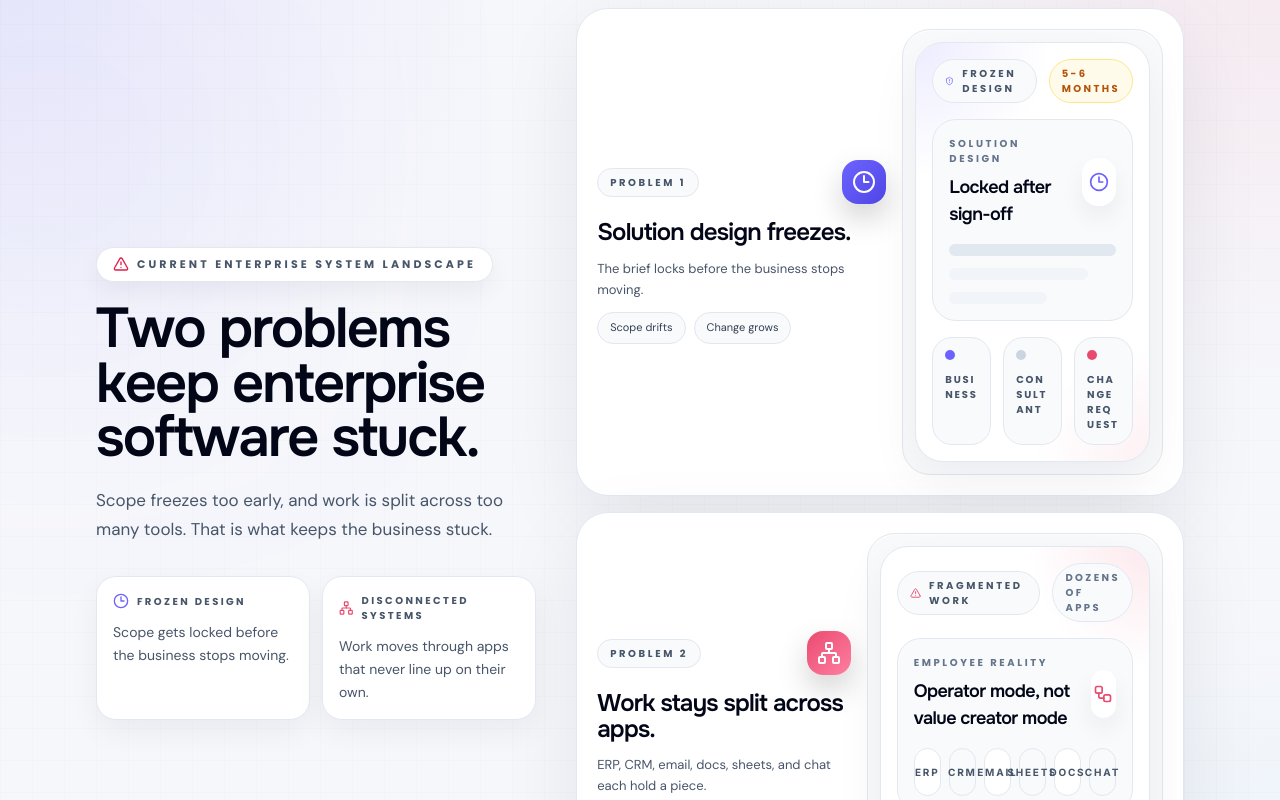
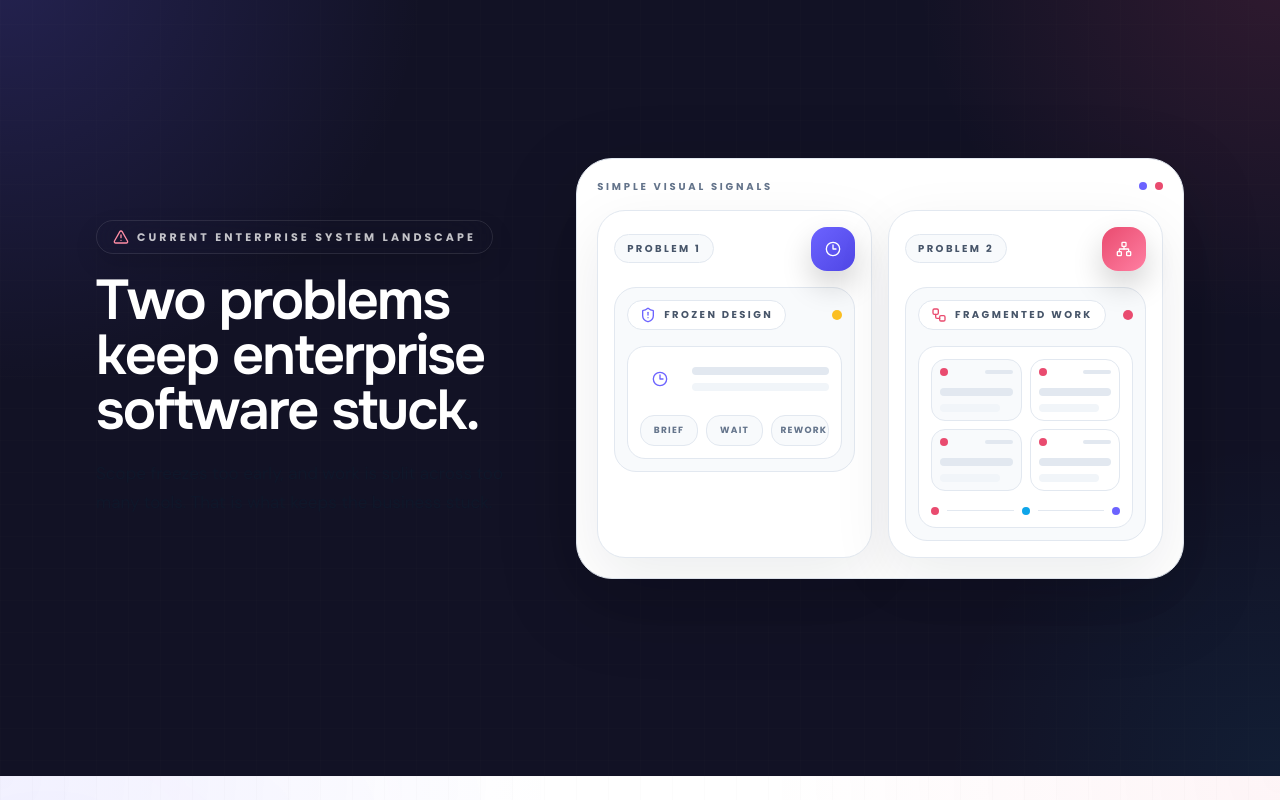
Before and after one commit to asadknow-hub/marketingwebsite, a Next.js app: page / in a window 1280 px wide. Shown: the part 840-1640 px from the top of the page. Built offline with nearby package versions, Linux system fonts and the light colour scheme; a web font is replaced by a local one.

Commit message:
Tint problem section background

```diff
--- a/components/templates/finance-management-landing-page-finsyc/homepage-redesign/problem.tsx
+++ b/components/templates/finance-management-landing-page-finsyc/homepage-redesign/problem.tsx
@@ -6,9 +6,6 @@ import { AlertTriangle, Clock3, Network, ShieldAlert, Workflow } from "lucide-re
 
 interface ProblemItem {
   label: string;
-  title: string;
-  description: string;
-  bullets: string[];
   icon: ElementType;
   accent: string;
   scene: "freeze" | "silos";
@@ -17,18 +14,12 @@ interface ProblemItem {
 const problems: ProblemItem[] = [
   {
     label: "Problem 1",
-    title: "Solution design freezes.",
-    description: "The brief locks before the business stops moving.",
-    bullets: ["Scope drifts", "Change grows"],
     icon: Clock3,
     accent: "bg-gradient-to-br from-[#6C63FF] to-[#4F46E5]",
     scene: "freeze",
   },
   {
     label: "Problem 2",
-    title: "Work stays split across apps.",
-    description: "ERP, CRM, email, docs, sheets, and chat each hold a piece.",
-    bullets: ["Data fragments", "Manual handoffs"],
     icon: Network,
     accent: "bg-gradient-to-br from-[#E94B6F] to-[#FF7FA2]",
     scene: "silos",
@@ -38,103 +29,79 @@ const problems: ProblemItem[] = [
 function ProblemVisual({ scene }: { scene: ProblemItem["scene"] }) {
   if (scene === "freeze") {
     return (
-      <div className="relative overflow-hidden rounded-[28px] border border-slate-200 bg-white p-4 shadow-[0_18px_50px_rgba(15,23,42,0.06)]">
-        <div className="absolute inset-0 bg-[radial-gradient(circle_at_top_left,rgba(108,99,255,0.12),transparent_28%),radial-gradient(circle_at_bottom_right,rgba(233,75,111,0.08),transparent_24%)]" />
-        <div className="relative z-10 flex items-center justify-between gap-3">
-          <div className="inline-flex items-center gap-2 rounded-full border border-slate-200 bg-slate-50 px-3 py-1.5">
+      <div className="rounded-[22px] border border-slate-200 bg-slate-50 p-3">
+        <div className="flex items-center justify-between gap-3">
+          <div className="inline-flex items-center gap-2 rounded-full border border-slate-200 bg-white px-3 py-1.5">
             <ShieldAlert className="h-4 w-4 text-[#6C63FF]" />
-            <span className="font-poppins text-[10px] font-bold uppercase tracking-[0.26em] text-slate-600">
+            <span className="font-poppins text-[10px] font-bold uppercase tracking-[0.24em] text-slate-600">
               frozen design
             </span>
           </div>
-          <div className="rounded-full border border-amber-200 bg-amber-50 px-3 py-1.5 font-poppins text-[10px] font-bold uppercase tracking-[0.24em] text-amber-700">
-            5-6 months
+          <span className="h-2.5 w-2.5 rounded-full bg-amber-400" />
+        </div>
+
+        <div className="mt-4 rounded-[18px] border border-slate-200 bg-white p-3">
+          <div className="flex items-center gap-3">
+            <div className="flex h-10 w-10 items-center justify-center rounded-2xl bg-[#6C63FF]/12">
+              <Clock3 className="h-4 w-4 text-[#6C63FF]" />
+            </div>
+            <div className="flex-1 space-y-2">
+              <div className="h-2 rounded-full bg-slate-200" />
+              <div className="h-2 rounded-full bg-slate-100" />
             </div>
           </div>
 
-        <div className="relative z-10 mt-4 rounded-[24px] border border-slate-200 bg-[#F8FAFC] p-4">
-          <div className="flex items-center justify-between gap-3">
-            <div>
-              <p className="font-poppins text-[10px] font-bold uppercase tracking-[0.26em] text-slate-500">solution design</p>
-              <p className="mt-2 font-onest text-[18px] font-semibold tracking-[-0.6px] text-slate-950">Locked after sign-off</p>
-            </div>
-            <div className="flex h-12 w-12 items-center justify-center rounded-2xl bg-white shadow-[0_12px_24px_rgba(15,23,42,0.06)]">
-              <Clock3 className="h-5 w-5 text-[#6C63FF]" />
-            </div>
-          </div>
-
-          <div className="mt-4 space-y-3">
-            <div className="h-3 rounded-full bg-slate-200" />
-            <div className="h-3 w-10/12 rounded-full bg-slate-100" />
-            <div className="h-3 w-7/12 rounded-full bg-slate-100" />
-          </div>
-        </div>
-
-        <div className="relative z-10 mt-4 grid gap-3 sm:grid-cols-3">
-          {[
-            { label: "Business", tone: "bg-[#6C63FF]" },
-            { label: "Consultant", tone: "bg-slate-300" },
-            { label: "Change request", tone: "bg-[#E94B6F]" },
-          ].map((item) => (
-            <div key={item.label} className="min-w-0 rounded-[20px] border border-slate-200 bg-slate-50 p-3">
-              <div className={"h-2.5 w-2.5 rounded-full " + item.tone} />
-              <p className="mt-3 break-words font-poppins text-[10px] font-bold uppercase tracking-[0.18em] text-slate-600">
-                {item.label}
-              </p>
+          <div className="mt-4 grid grid-cols-3 gap-2">
+            {["brief", "wait", "rework"].map((label) => (
+              <div key={label} className="rounded-[14px] border border-slate-200 bg-slate-50 px-2 py-2 text-center font-poppins text-[9px] font-bold uppercase tracking-[0.14em] text-slate-500">
+                {label}
               </div>
             ))}
+          </div>
         </div>
       </div>
     );
   }
 
   return (
-    <div className="relative overflow-hidden rounded-[28px] border border-slate-200 bg-white p-4 shadow-[0_18px_50px_rgba(15,23,42,0.06)]">
-      <div className="absolute inset-0 bg-[radial-gradient(circle_at_top_right,rgba(233,75,111,0.12),transparent_26%),radial-gradient(circle_at_bottom_left,rgba(14,165,233,0.08),transparent_24%)]" />
-      <div className="relative z-10 flex items-center justify-between gap-3">
-        <div className="inline-flex items-center gap-2 rounded-full border border-slate-200 bg-slate-50 px-3 py-1.5">
-          <AlertTriangle className="h-4 w-4 text-[#E94B6F]" />
-          <span className="font-poppins text-[10px] font-bold uppercase tracking-[0.26em] text-slate-600">
+    <div className="rounded-[22px] border border-slate-200 bg-slate-50 p-3">
+      <div className="flex items-center justify-between gap-3">
+        <div className="inline-flex items-center gap-2 rounded-full border border-slate-200 bg-white px-3 py-1.5">
+          <Workflow className="h-4 w-4 text-[#E94B6F]" />
+          <span className="font-poppins text-[10px] font-bold uppercase tracking-[0.24em] text-slate-600">
             fragmented work
           </span>
         </div>
-        <div className="rounded-full border border-slate-200 bg-slate-50 px-3 py-1.5 font-poppins text-[10px] font-bold uppercase tracking-[0.24em] text-slate-500">
-          dozens of apps
-        </div>
+        <span className="h-2.5 w-2.5 rounded-full bg-[#E94B6F]" />
       </div>
 
-      <div className="relative z-10 mt-4 rounded-[24px] border border-slate-200 bg-[#F8FAFC] p-4">
-        <div className="flex items-center justify-between gap-3">
-          <div>
-            <p className="font-poppins text-[10px] font-bold uppercase tracking-[0.26em] text-slate-500">employee reality</p>
-            <p className="mt-2 font-onest text-[18px] font-semibold tracking-[-0.6px] text-slate-950">Operator mode, not value creator mode</p>
-          </div>
-          <div className="flex h-12 w-12 items-center justify-center rounded-2xl bg-white shadow-[0_12px_24px_rgba(15,23,42,0.06)]">
-            <Workflow className="h-5 w-5 text-[#E94B6F]" />
-          </div>
-        </div>
-
-        <div className="mt-4 grid grid-cols-3 gap-2 sm:grid-cols-6">
-          {["ERP", "CRM", "Email", "Sheets", "Docs", "Chat"].map((item, index) => (
+      <div className="mt-4 rounded-[18px] border border-slate-200 bg-white p-3">
+        <div className="grid grid-cols-2 gap-2">
+          {["ERP", "CRM", "Docs", "Chat"].map((label, index) => (
             <div
-              key={item}
+              key={label}
               className={
-                "flex h-12 items-center justify-center rounded-[18px] border border-slate-200 px-2 text-center text-[10px] font-bold uppercase tracking-[0.18em] text-slate-600 " +
-                (index % 2 === 0 ? "bg-white" : "bg-slate-50")
+                "rounded-[14px] border border-slate-200 px-2 py-2 " +
+                (index % 2 === 0 ? "bg-slate-50" : "bg-white")
               }
             >
-              {item}
+              <div className="flex items-center justify-between">
+                <span className="h-2 w-2 rounded-full bg-[#E94B6F]" />
+                <span className="h-1 w-7 rounded-full bg-slate-200" />
+              </div>
+              <div className="mt-3 h-2 rounded-full bg-slate-200" />
+              <div className="mt-2 h-2 w-10/12 rounded-full bg-slate-100" />
             </div>
           ))}
         </div>
+
+        <div className="mt-4 flex items-center gap-2">
+          <span className="h-2 w-2 rounded-full bg-[#E94B6F]" />
+          <div className="h-px flex-1 bg-slate-200" />
+          <span className="h-2 w-2 rounded-full bg-[#0EA5E9]" />
+          <div className="h-px flex-1 bg-slate-200" />
+          <span className="h-2 w-2 rounded-full bg-[#6C63FF]" />
         </div>
-
-      <div className="relative z-10 mt-4 grid gap-3 sm:grid-cols-3">
-        {["Data fragments", "Manual copy-paste", "No orchestration"].map((item) => (
-          <div key={item} className="rounded-[20px] border border-slate-200 bg-slate-50 px-3 py-3 text-[13px] leading-snug text-slate-700">
-            {item}
-          </div>
-        ))}
       </div>
     </div>
   );
@@ -144,39 +111,20 @@ function ProblemSlide({ item }: { item: ProblemItem }) {
   const Icon = item.icon;
 
   return (
-    <article className="h-full rounded-[32px] border border-slate-200 bg-white p-4 shadow-[0_24px_80px_rgba(15,23,42,0.08)] sm:p-5">
-      <div className="grid gap-4 lg:grid-cols-[1.08fr_0.92fr] lg:items-center">
-        <div className="min-w-0">
-          <div className="flex items-center justify-between gap-4">
+    <article className="h-full rounded-[28px] border border-slate-200 bg-white p-4 shadow-[0_20px_60px_rgba(15,23,42,0.08)]">
+      <div className="flex items-center justify-between gap-3">
         <div className="inline-flex items-center gap-2 rounded-full border border-slate-200 bg-slate-50 px-3 py-1.5">
-              <span className="font-poppins text-[10px] font-bold uppercase tracking-[0.26em] text-slate-600">
+          <span className="font-poppins text-[10px] font-bold uppercase tracking-[0.24em] text-slate-600">
             {item.label}
           </span>
         </div>
         <div className={"flex h-11 w-11 shrink-0 items-center justify-center rounded-2xl text-white shadow-[0_14px_30px_rgba(0,0,0,0.18)] " + item.accent}>
-              <Icon className="h-4.5 w-4.5" />
+          <Icon className="h-4 w-4" />
         </div>
       </div>
 
-          <h3 className="mt-4 max-w-[440px] break-words font-onest text-[20px] font-semibold leading-[1.06] tracking-[-0.8px] text-slate-950 sm:text-[24px]">
-            {item.title}
-          </h3>
-          <p className="mt-3 max-w-[440px] break-words font-['DM_Sans'] text-[13px] leading-relaxed text-slate-600">
-            {item.description}
-          </p>
-
-          <div className="mt-3 flex flex-wrap gap-2">
-            {item.bullets.map((bullet) => (
-              <div key={bullet} className="max-w-full rounded-full border border-slate-200 bg-slate-50 px-3 py-2 font-['DM_Sans'] text-[11px] leading-tight text-slate-700">
-                {bullet}
-              </div>
-            ))}
-          </div>
-        </div>
-
-        <div className="rounded-[28px] border border-slate-200 bg-[#F8FAFC] p-3 shadow-[inset_0_1px_0_rgba(255,255,255,0.8)]">
+      <div className="mt-4">
         <ProblemVisual scene={item.scene} />
-        </div>
       </div>
     </article>
   );
@@ -184,26 +132,26 @@ function ProblemSlide({ item }: { item: ProblemItem }) {
 
 export default function ProblemRedesign() {
   return (
-    <section id="problem" className="relative w-full overflow-hidden bg-[#F6F7FB] py-16 sm:py-20 lg:min-h-[100svh] lg:py-12">
+    <section id="problem" className="relative w-full overflow-hidden bg-[#121225] py-16 sm:py-20 lg:min-h-[100svh] lg:py-12">
       <div className="pointer-events-none absolute inset-0">
-        <div className="absolute inset-0 bg-[radial-gradient(circle_at_top_left,rgba(108,99,255,0.10),transparent_30%),radial-gradient(circle_at_top_right,rgba(233,75,111,0.08),transparent_26%),radial-gradient(circle_at_bottom_right,rgba(14,165,233,0.06),transparent_24%)]" />
-        <div className="absolute inset-0 bg-[linear-gradient(rgba(15,23,42,0.04)_1px,transparent_1px),linear-gradient(90deg,rgba(15,23,42,0.04)_1px,transparent_1px)] bg-[size:32px_32px] opacity-30" />
-        <div className="absolute -left-24 top-10 h-72 w-72 rounded-full bg-[#6C63FF]/10 blur-[160px]" />
-        <div className="absolute right-[-120px] bottom-[-120px] h-80 w-80 rounded-full bg-[#E94B6F]/8 blur-[160px]" />
+        <div className="absolute inset-0 bg-[radial-gradient(circle_at_top_left,rgba(108,99,255,0.20),transparent_28%),radial-gradient(circle_at_top_right,rgba(233,75,111,0.14),transparent_24%),radial-gradient(circle_at_bottom_right,rgba(14,165,233,0.08),transparent_22%)]" />
+        <div className="absolute inset-0 bg-[linear-gradient(rgba(255,255,255,0.035)_1px,transparent_1px),linear-gradient(90deg,rgba(255,255,255,0.035)_1px,transparent_1px)] bg-[size:32px_32px] opacity-25" />
+        <div className="absolute -left-24 top-10 h-72 w-72 rounded-full bg-[#6C63FF]/16 blur-[160px]" />
+        <div className="absolute right-[-120px] bottom-[-120px] h-80 w-80 rounded-full bg-[#E94B6F]/12 blur-[160px]" />
       </div>
 
       <div className="relative mx-auto max-w-[1440px] px-4 sm:px-6 lg:px-[96px]">
-        <div className="mx-auto lg:grid lg:min-h-[calc(100svh-5rem)] lg:grid-cols-[0.84fr_1.16fr] lg:items-center lg:gap-10">
+        <div className="mx-auto grid gap-10 lg:min-h-[calc(100svh-5rem)] lg:grid-cols-[0.84fr_1.16fr] lg:items-center lg:gap-10">
           <div className="max-w-[560px]">
             <motion.div
               initial={{ opacity: 0, y: 18 }}
               whileInView={{ opacity: 1, y: 0 }}
               viewport={{ once: true }}
               transition={{ duration: 0.6, ease: "easeOut" as const }}
-              className="inline-flex items-center gap-2 rounded-full border border-slate-200 bg-white px-4 py-2 shadow-[0_10px_24px_rgba(15,23,42,0.05)] backdrop-blur-xl"
+              className="inline-flex items-center gap-2 rounded-full border border-white/10 bg-white/8 px-4 py-2 shadow-[0_10px_24px_rgba(0,0,0,0.12)] backdrop-blur-xl"
             >
-              <AlertTriangle className="h-4 w-4 text-[#E11D48]" />
-              <span className="font-poppins text-[10px] sm:text-[11px] font-bold uppercase tracking-[0.28em] text-slate-600">
+              <AlertTriangle className="h-4 w-4 text-[#FF8DA5]" />
+              <span className="font-poppins text-[10px] sm:text-[11px] font-bold uppercase tracking-[0.28em] text-white/75">
                 Current Enterprise System landscape
               </span>
             </motion.div>
@@ -213,7 +161,7 @@ export default function ProblemRedesign() {
               whileInView={{ opacity: 1, y: 0 }}
               viewport={{ once: true }}
               transition={{ duration: 0.7, delay: 0.08, ease: "easeOut" as const }}
-              className="mt-5 max-w-[640px] font-onest text-[36px] font-semibold leading-[0.98] tracking-[-1.8px] text-slate-950 sm:text-[48px] lg:text-[56px]"
+              className="mt-5 max-w-[640px] font-onest text-[36px] font-semibold leading-[0.98] tracking-[-1.8px] text-white sm:text-[48px] lg:text-[56px]"
             >
               Two problems keep enterprise software stuck.
             </motion.h2>
@@ -223,40 +171,25 @@ export default function ProblemRedesign() {
               whileInView={{ opacity: 1, y: 0 }}
               viewport={{ once: true }}
               transition={{ duration: 0.7, delay: 0.14, ease: "easeOut" as const }}
-              className="mt-5 max-w-[620px] font-['DM_Sans'] text-[16px] leading-[1.7] text-slate-600 sm:text-[17px]"
+              className="mt-5 max-w-[620px] font-['DM_Sans'] text-[16px] leading-[1.7] text-white/68 sm:text-[17px]"
             >
               Scope freezes too early, and work is split across too many tools. That is what keeps the business stuck.
             </motion.p>
-
-            <div className="mt-8 grid gap-3 sm:grid-cols-2">
-              <div className="rounded-[20px] border border-slate-200 bg-white p-4 shadow-[0_12px_30px_rgba(15,23,42,0.05)] backdrop-blur-xl">
-                <div className="flex items-center gap-2 text-slate-900">
-                  <Clock3 className="h-4 w-4 text-[#6C63FF]" />
-                  <p className="font-poppins text-[10px] font-bold uppercase tracking-[0.24em] text-slate-600">
-                    Frozen design
-                  </p>
-                </div>
-                <p className="mt-3 font-['DM_Sans'] text-[14px] leading-relaxed text-slate-600">
-                  Scope gets locked before the business stops moving.
-                </p>
           </div>
 
-              <div className="rounded-[20px] border border-slate-200 bg-white p-4 shadow-[0_12px_30px_rgba(15,23,42,0.05)] backdrop-blur-xl">
-                <div className="flex items-center gap-2 text-slate-900">
-                  <Network className="h-4 w-4 text-[#E94B6F]" />
-                  <p className="font-poppins text-[10px] font-bold uppercase tracking-[0.24em] text-slate-600">
-                    Disconnected systems
+          <div className="lg:justify-self-end">
+            <div className="w-full rounded-[36px] border border-slate-200 bg-white p-4 shadow-[0_24px_80px_rgba(0,0,0,0.18)] sm:p-5 lg:max-w-[740px]">
+              <div className="mb-4 flex items-center justify-between gap-3">
+                <p className="font-poppins text-[10px] font-bold uppercase tracking-[0.28em] text-slate-500">
+                  Simple visual signals
                 </p>
-                </div>
-                <p className="mt-3 font-['DM_Sans'] text-[14px] leading-relaxed text-slate-600">
-                  Work moves through apps that never line up on their own.
-                </p>
-              </div>
+                <div className="flex items-center gap-2">
+                  <span className="h-2 w-2 rounded-full bg-[#6C63FF]" />
+                  <span className="h-2 w-2 rounded-full bg-[#E94B6F]" />
                 </div>
               </div>
 
-          <div className="mt-10 lg:mt-0">
-            <div className="grid gap-4">
+              <div className="grid gap-4 sm:grid-cols-2">
                 {problems.map((item, index) => (
                   <motion.div
                     key={item.label}
@@ -272,6 +205,7 @@ export default function ProblemRedesign() {
             </div>
           </div>
         </div>
+      </div>
     </section>
   );
 }
```
Lines whose indentation alone changed are shown as unchanged.
